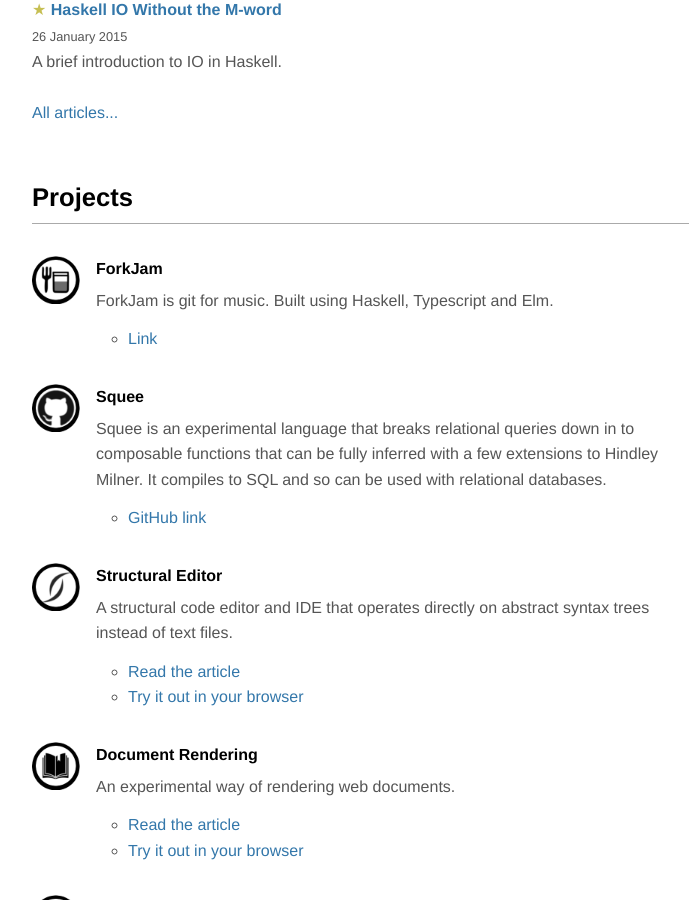
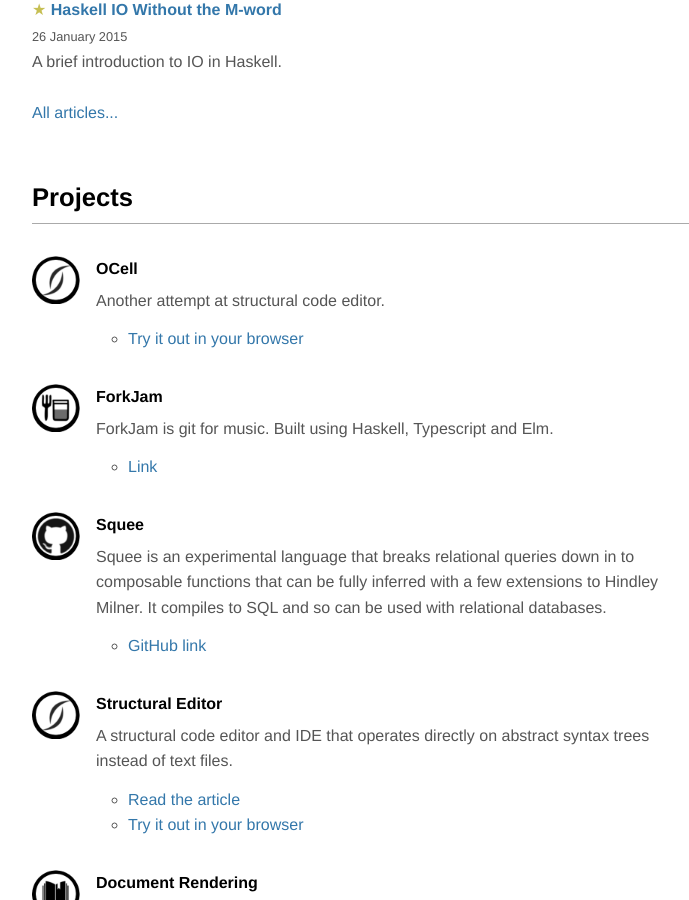
Before and after one commit to KMahoney/kmahoney.github.io, a Jekyll site: the page built from index.html, in a window 1280 px wide and 900 px high, scrolled down 1241 px. Shown: the whole window, without its empty margins (272-961 px from the left). Built offline with Jekyll 4.4.1, drawn with Linux system fonts in a browser that asks for light colours.

Commit message:
add OCell to the front page

```diff
--- a/index.html
+++ b/index.html
@@ -44,6 +44,19 @@ description: Personal homepage of Kevin Mahoney
 
 <section>
   <h2 id="projects">Projects</h2>
+
+  <article class="project">
+    <img src="img/projects/hlin_circle.png" alt="OCell" />
+    <h3>OCell</h3>
+    <div class="description">
+      <p>
+        Another attempt at structural code editor.
+      </p>
+      <ul>
+        <li><a href="/ocell/">Try it out in your browser</a></li>
+      </ul>
+    </div>
+  </article>
 
   <article class="project">
     <img src="img/projects/forkjam_circle.png" alt="ForkJam" />
```
